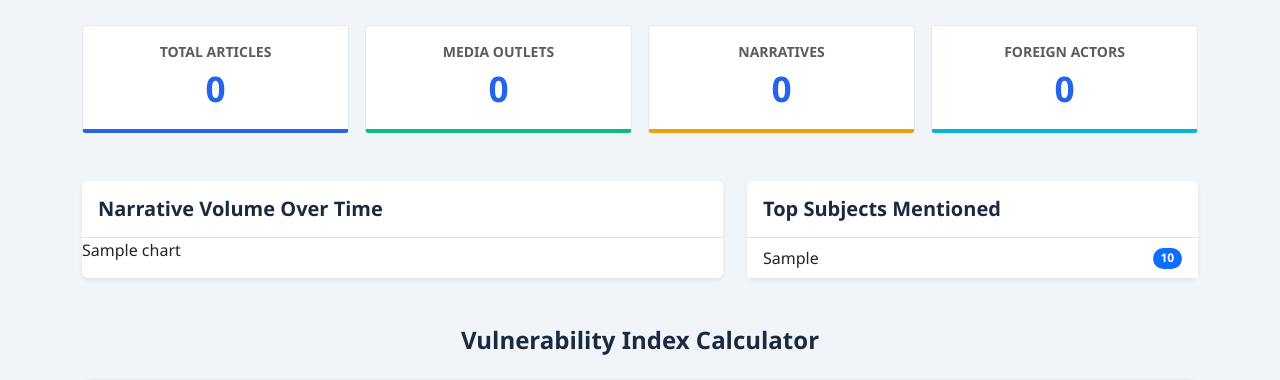
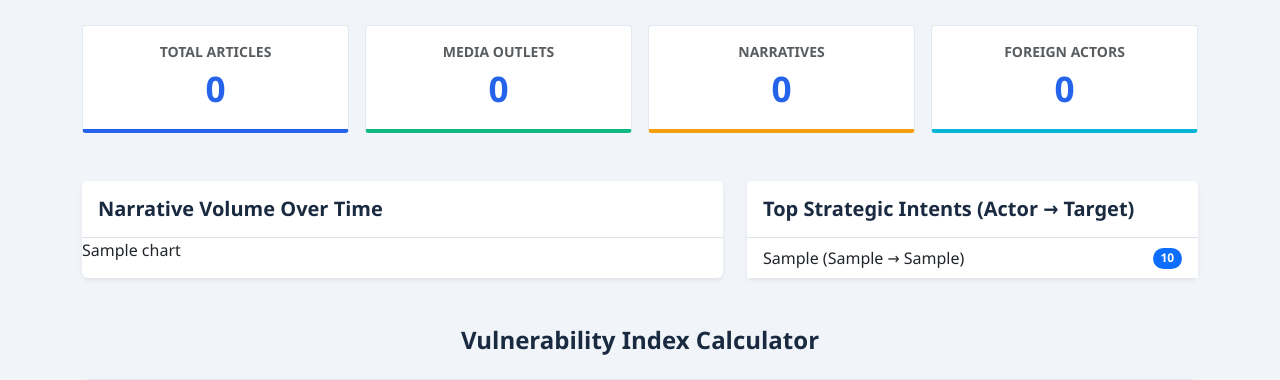
Before and after one commit to CodeForAfrica/VI, a Django app: template dashboard/templates/overview.html in a window 1280 px wide. Shown: the part 188-568 px from the top of the page. Run offline with Django 4.2, Linux system fonts and the light colour scheme; the template is opened without the code that fills it: most values are stand-ins (such as "Sample title", 1, 10 or a date in 2020).

Commit message:
Update overview.html

```diff
--- a/dashboard/templates/overview.html
+++ b/dashboard/templates/overview.html
@@ -31,6 +31,9 @@
 
     /* Typing Animation */
     .typing { font-style: italic; color: #888; font-size: 0.8rem; }
+
+    /* Larger chart sizes */
+    .plotly-graph-div { height: 500px !important; }
 </style>
 
 <div class="row g-3 mb-5">
@@ -74,17 +77,17 @@
     <div class="col-lg-5">
         <div class="card shadow-sm border-0 h-100">
             <div class="card-header bg-white py-3 border-bottom">
-                <h5 class="mb-0 fw-bold" style="color: var(--navy-dark);">Top Subjects Mentioned</h5>
+                <h5 class="mb-0 fw-bold" style="color: var(--navy-dark);">Top Strategic Intents (Actor → Target)</h5>
             </div>
             <div class="card-body p-0">
                 <ul class="list-group list-group-flush">
                     {% for sub in top_subjects %}
                     <li class="list-group-item d-flex justify-content-between align-items-center">
-                        {{ sub.strategic_intent|title }}
+                        {{ sub.strategic_intent|title }} ({{ sub.inferred_actor }} → {{ sub.target_country }})
                         <span class="badge bg-primary rounded-pill">{{ sub.total }}</span>
                     </li>
                     {% empty %}
-                    <li class="list-group-item text-center py-4 text-muted">No subject data found.</li>
+                    <li class="list-group-item text-center py-4 text-muted">No strategic intent data found.</li>
                     {% endfor %}
                 </ul>
             </div>
@@ -174,7 +177,7 @@
                 <div class="mb-3 mt-2">
                     <span class="badge badge-tone">Tone: {{ article.tone|default:"Neutral"|title }}</span>
                     <span class="badge badge-intent">Intent: {{ article.strategic_intent|default:"Information"|title }}</span>
-                    <span class="badge bg-dark text-white">VI Score: {{ article.vulnerability_index|floatformat:2 }}</span>
+                    <span class="badge bg-dark text-white" title="Vulnerability Index per article">VI Score: {{ article.vulnerability_index|floatformat:2 }}</span>
                 </div>
                 <p class="small text-muted mb-3">{{ article.article_text|truncatewords:45 }}</p>
                 <div class="d-flex justify-content-between align-items-center">
```
